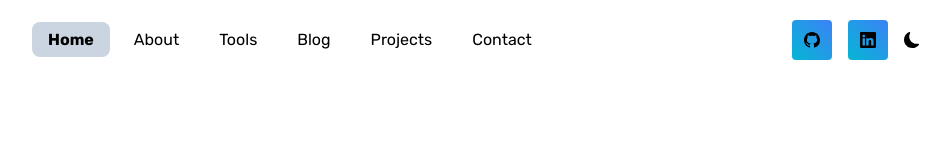
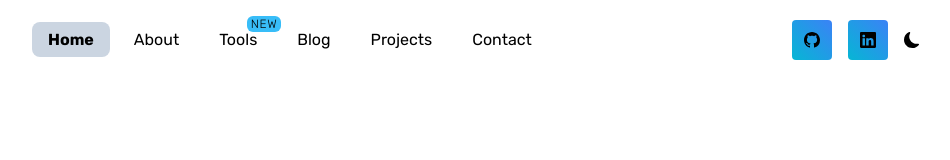
Before and after one commit to TomAndril/mywebsite-v2, a Next.js app: page / in a window 1280 px wide. Shown: the top 160 px of the page, without its empty margins (160-1110 px from the left). Built offline with nearby package versions, Linux system fonts and the light colour scheme.

Commit message:
added section badge

```diff
--- /dev/null
+++ b/components/Header/Badge.tsx
@@ -0,0 +1,18 @@
+import Text from "../Text"
+
+interface Props {
+  text: string
+}
+
+const Badge: React.FC<Props> = ({ text }) => {
+  return (
+    <Text
+      variant="span"
+      className="absolute right-0 px-1 text-xs font-thin tracking-wider uppercase rounded-md bg-sky-400 dark:bg-sky-800 -top-3"
+    >
+      {text}
+    </Text>
+  )
+}
+
+export default Badge
--- a/components/Header/PageLinks.tsx
+++ b/components/Header/PageLinks.tsx
@@ -2,10 +2,12 @@ import { Cross as Hamburger } from "hamburger-react"
 import { useRouter } from "next/router"
 import { useState } from "react"
 import Link from "next/link"
+import Badge from "./Badge"
 
 interface IPageLinks {
   url: string
   title: string
+  isNew?: boolean
 }
 
 const pageLinks: IPageLinks[] = [
@@ -20,6 +22,7 @@ const pageLinks: IPageLinks[] = [
   {
     title: "Tools",
     url: "/tools",
+    isNew: true,
   },
   {
     url: "/blog",
@@ -61,7 +64,7 @@ const PageLinks: React.FC = () => {
     <>
       <ul className="items-center justify-center hidden text-black md:flex dark:text-white">
         {pageLinks.map((l) => (
-          <li key={l.url}>
+          <li key={l.url} className="relative">
             <Link href={l.url}>
               <a
                 onClick={handleClick}
@@ -74,6 +77,7 @@ const PageLinks: React.FC = () => {
                 {l.title}
               </a>
             </Link>
+            {l.isNew && <Badge text="New" />}
           </li>
         ))}
       </ul>
@@ -96,7 +100,7 @@ const PageLinks: React.FC = () => {
         >
           <ul className="flex flex-col items-center justify-center w-full bg-white border-b dark:bg-slate-900 dark:border-b-slate-800">
             {pageLinks.map((l) => (
-              <li key={l.url} className="my-6">
+              <li key={l.url} className="relative my-6">
                 <Link href={l.url}>
                   <a
                     onClick={handleClick}
@@ -109,6 +113,7 @@ const PageLinks: React.FC = () => {
                     {l.title}
                   </a>
                 </Link>
+                {l.isNew && <Badge text="New" />}
               </li>
             ))}
           </ul>
```
